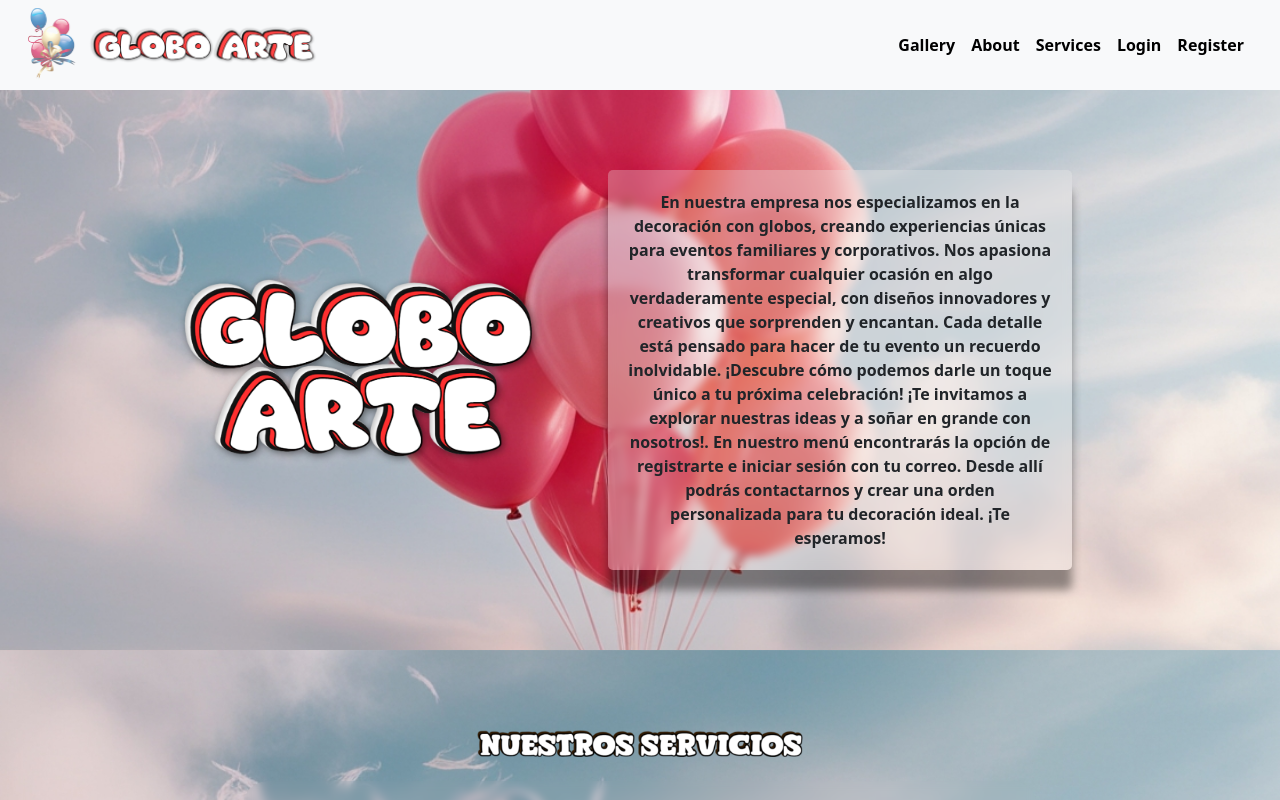
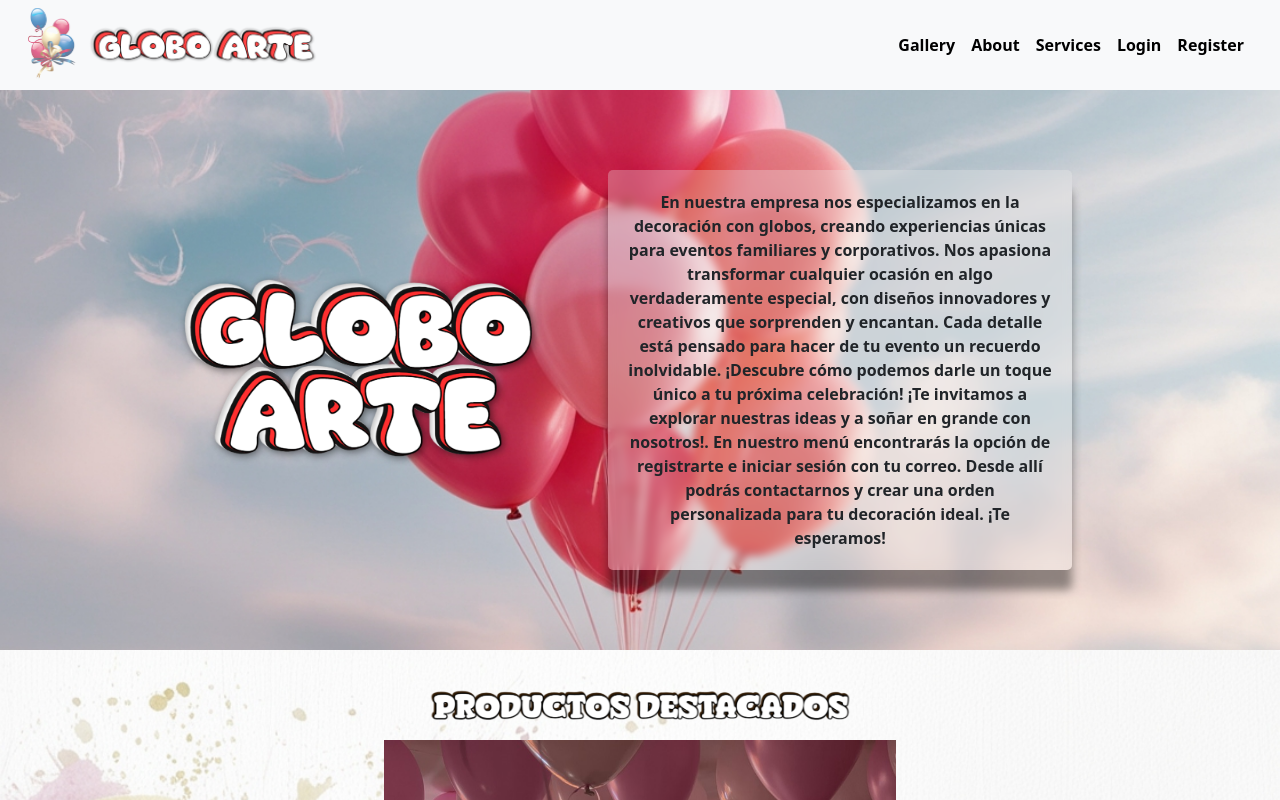
Before and after one commit to RmwormMichael/globo_arte, a React (Vite) app: page / in a window 1280 px wide. Shown: the top 800 px of the page. Built offline with nearby package versions, Linux system fonts and the light colour scheme.

Commit message:
vuelve gallery

```diff
--- a/src/App.jsx
+++ b/src/App.jsx
@@ -94,7 +94,7 @@ function App() {
 
               {/* Contenido normal para todos los usuarios */}
               <SeccionUno />
-
+              <SectionGallery />
               <Services />
               <About />
               <TemplatesGallery />
```
